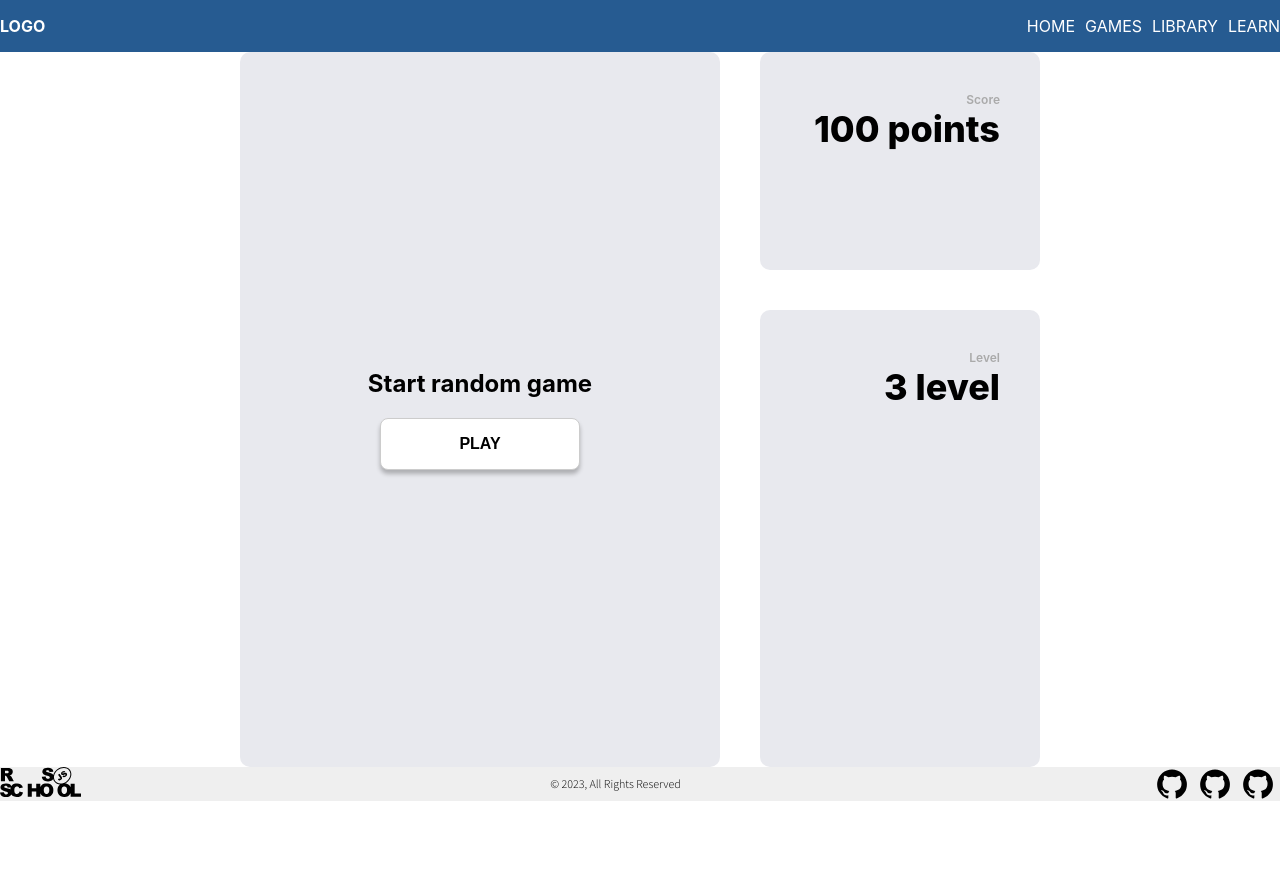
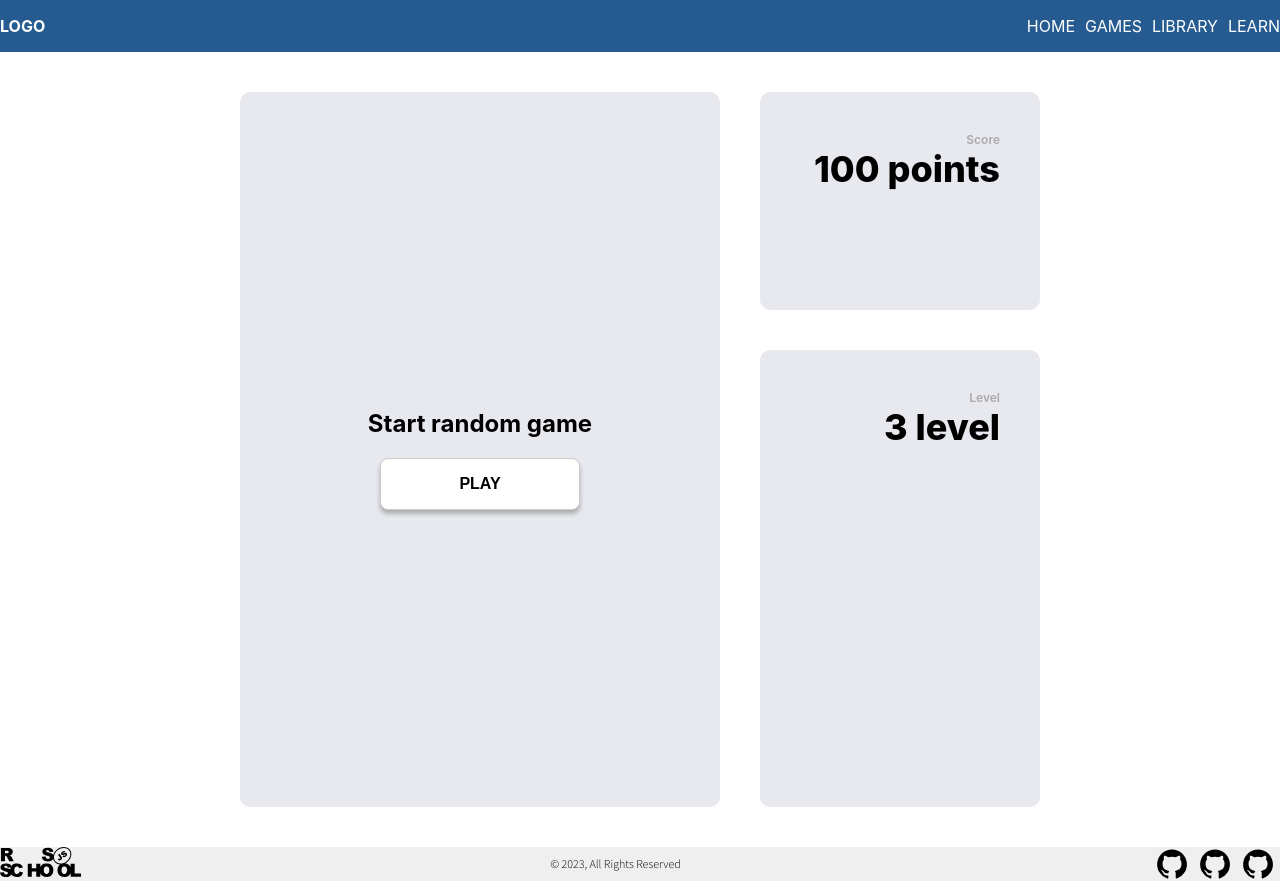
Before and after one commit to gsidnick/rsclone, a React (Create React App) app: page / in a window 1280 px wide. Before the commit the page ends 803 px from the top, so only its background shows below. Built offline with nearby package versions, Linux system fonts and the light colour scheme; the HTML template or start-up script is replaced by a standard one.

Commit message:
refactor: add paddings

```diff
--- a/src/components/Home/Home.css
+++ b/src/components/Home/Home.css
@@ -9,6 +9,7 @@
     "game level"
     "game level"
     "game level";
+  padding: 40px 0;
 }
 
 .home__game {
```
